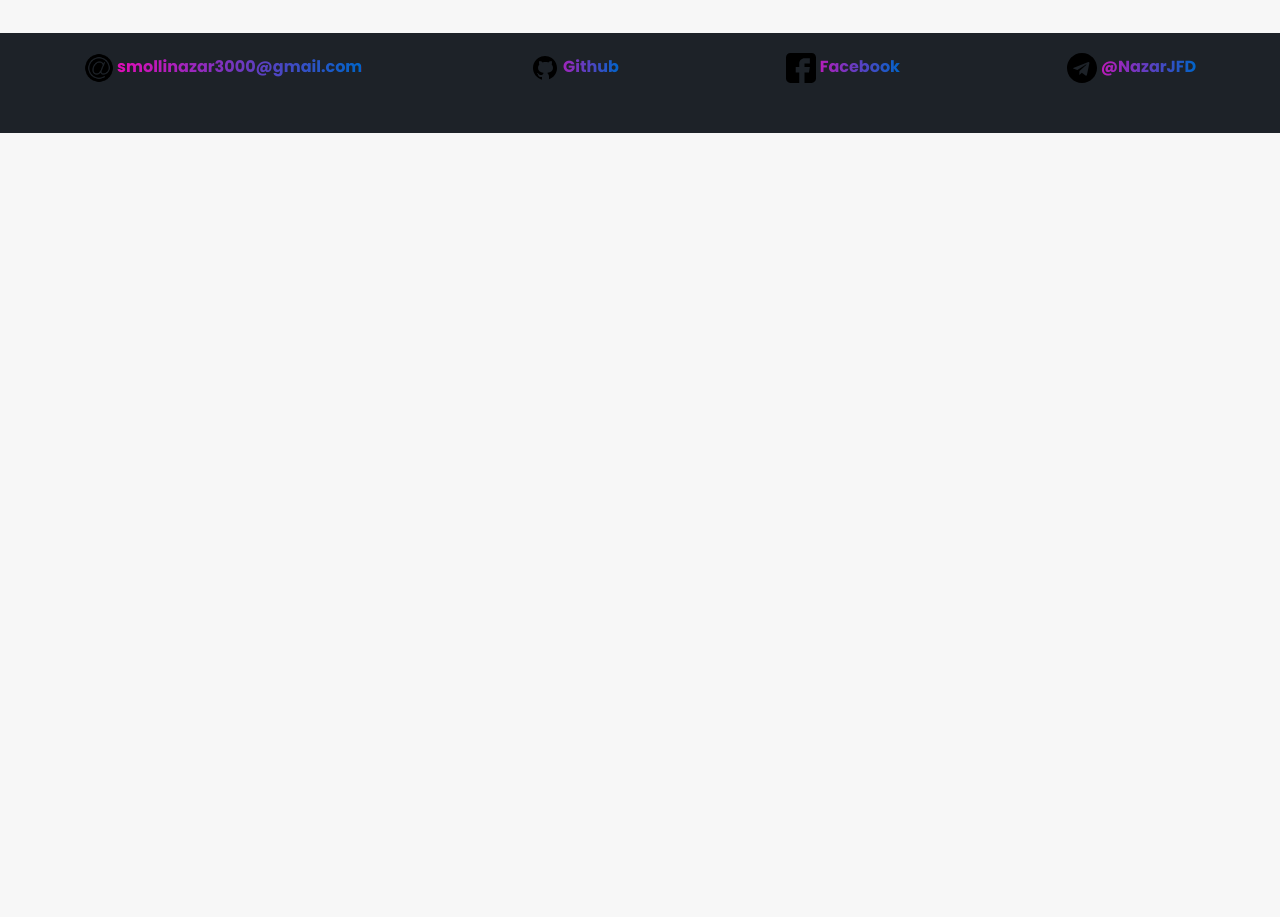
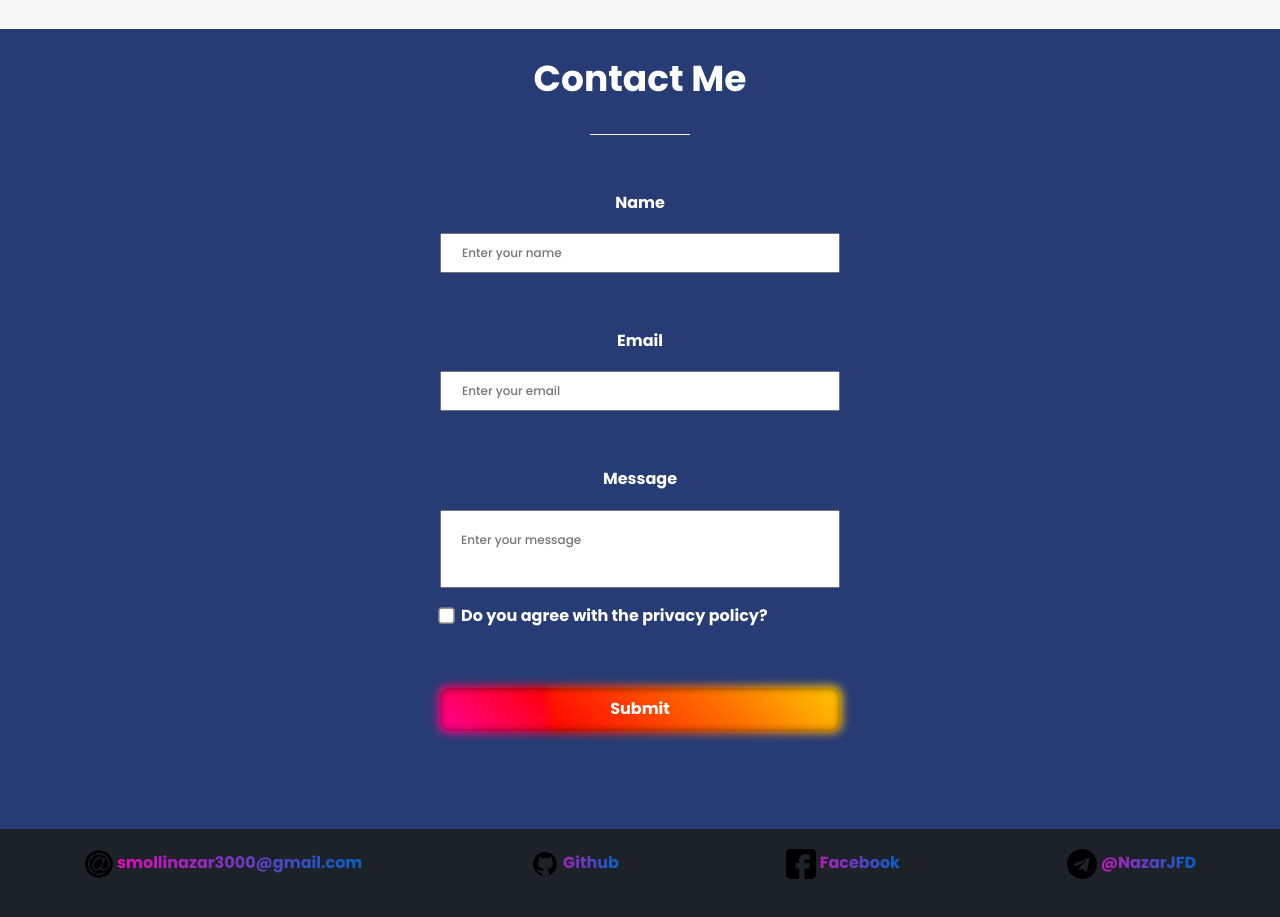
Before and after one commit to SmoliiNazar/Portfolio, a React (Create React App) app: page / in a window 1280 px wide. Shown: the part 3500-4417 px from the top of the page. Before the commit the page ends 3633 px from the top, so only its background shows below. Built offline with nearby package versions, Linux system fonts and the light colour scheme.

Commit message:
Added a test form that doesn't workcorrectly now!

```diff
--- a/package.json
+++ b/package.json
@@ -6,12 +6,14 @@
     "@testing-library/jest-dom": "^5.16.4",
     "@testing-library/react": "^13.3.0",
     "@testing-library/user-event": "^13.5.0",
+    "formik": "^2.2.9",
     "react": "^18.2.0",
     "react-dom": "^18.2.0",
     "react-scripts": "5.0.1",
     "react-scroll": "^1.8.7",
     "sass": "^1.53.0",
-    "web-vitals": "^2.1.4"
+    "web-vitals": "^2.1.4",
+    "yup": "^0.32.11"
   },
   "scripts": {
     "start": "react-scripts start",
--- a/src/Components/App/App.js
+++ b/src/Components/App/App.js
@@ -6,7 +6,7 @@ import Promo from '../Promo/Promo';
 import About from '../About/About';
 import Skills from '../Skills/Skills';
 import Portfolio from '../Portfolio/Portfolio';
-
+import ContactMe from '../Contact/ContactMe';
 import './footer.scss';
 
 function App() {
@@ -57,6 +57,7 @@ function App() {
             <About/>
             <Skills myRatings={myRatings} mySkills={mySkills}/>
             <Portfolio data={data}/>
+            <ContactMe/>
             <footer id='footer' className='footer'>
                 <div className="footer__wrapper-links">
 
--- a/src/Components/App/footer.scss
+++ b/src/Components/App/footer.scss
@@ -3,7 +3,6 @@
 @import '../style/title.scss';
 
 .footer {
-    margin-top: 60px;
     width: 100%;
     height: 100px;
     background-color: #1D2228;
--- /dev/null
+++ b/src/Components/Contact/ContactMe.jsx
@@ -0,0 +1,90 @@
+import { useFormik } from "formik";
+import { basicSchema } from "../../schemas";
+
+import './contacMe.scss';
+
+const onSubmit = async (values, actions) => {
+    console.log(values);
+    console.log(actions);
+    await new Promise((resolve) => setTimeout(resolve, 1000))
+    actions.resetForm()
+};
+
+const BasicForm = () => {
+    const {values, errors, touched, isSubmitting, handleChange, handleSubmit}
+     = useFormik ({
+        initialValues: {
+            email: '',
+            name: '',
+            message: '',
+            terms: false
+        },
+        validationSchema: basicSchema,
+        onSubmit,
+     });
+
+     console.log(errors);
+
+    return (
+        <div className="form">
+            <div className="title title_fz36 form-title">Contact Me</div>
+            <div style={{'backgroundColor': '#f5f6fa', 'width': '100px', 'height': '1px'}} className="divider form-divider"></div>
+            <form onSubmit={handleSubmit} autoComplete="off">
+
+                <label className="form-label" htmlFor="name">Name</label>
+                <input
+                    value={values.name}
+                    onChange={handleChange}
+                    id='name'
+                    placeholder="Enter your name"
+                    className={errors.name && touched.name? "input-error form-input" : "form-input"}
+                />
+                {errors.name && touched.name && (
+                    <p className="error">{errors.name}</p>
+                )}
+
+                <label className="form-label" htmlFor="email">Email</label>
+                <input
+                    value={values.email}
+                    onChange={handleChange}
+                    id='email'
+                    placeholder="Enter your email"
+                    className={errors.email && touched.email? "input-error form-input" : "form-input"}
+                />
+                {errors.email && touched.email && (
+                    <p className="error">{errors.email}</p>
+                )}
+
+
+
+                <label className="form-label" htmlFor="message">Message</label>
+                <textarea
+                    value={values.message}
+                    onChange={handleChange}
+                    id='message'
+                    placeholder="Enter your message"
+                    className={errors.message && touched.message? "input-error form-textarea" : "form-textarea"}
+                />
+                {errors.message && touched.message && (
+                    <p className="error">{errors.message}</p>
+                )}
+                <label className='checkbox'>
+                <input
+                    type='checkbox'
+                    value={values.terms}
+                    onChange={handleChange}
+                    id='terms'
+                    className={errors.message && touched.message? "input-error" : ""}
+                />
+                    Do you agree with the privacy policy?
+                </label>
+                {errors.terms && touched.terms && (
+                    <p className="error">{errors.terms}</p>
+                )}
+                <button disabled={isSubmitting} className="button-85 form-btn" type="submit">Submit</button>
+            </form>
+        </div>
+    );
+};
+
+export default BasicForm;
--- /dev/null
+++ b/src/Components/Contact/contacMe.scss
@@ -0,0 +1,168 @@
+.form {
+  margin-top: 60px;
+  width: 100%;
+  height: 100vh;
+  background-color: #273c75;
+  &-title {
+    padding-top: 20px;
+    text-align: center;
+    color: white;
+  }
+  &-label {
+    padding-top: 40px;
+    padding-bottom: 15px;
+    text-align: center;
+    color: white;
+  }
+  &-btn {
+    margin-top: 60px;
+  }
+  &-input {
+    position: relative;
+    width: 100%;
+    height: 40px;
+    padding: 0 20px;
+    font-size: 12px;
+  }
+  &-textarea {
+    display: grid;
+    position: relative;
+    grid-column: 1 / 3;
+    width: 100%;
+    height: 100%;
+    resize: none;
+    padding: 20px;
+    font-size: 12px;
+  }
+}
+
+.error {
+  color: #fc8181;
+  font-size: 0.75rem;
+  text-align: left;
+  margin-top: 0.25rem;
+}
+
+.checkbox {
+  display: flex;
+  justify-content: flex-start;
+  align-items: center;
+  margin-top: 1rem;
+  color: white;
+}
+
+nav {
+  display: flex;
+  justify-content: center;
+  align-items: center;
+  margin-bottom: 2rem;
+}
+nav h3 {
+  margin: 1rem;
+  cursor: pointer;
+  color: #718096;
+}
+nav h3:hover {
+  color: white;
+}
+
+form {
+  width: 95%;
+  max-width: 400px;
+  margin: 0 auto;
+}
+
+form label {
+  font-size: 1rem;
+  font-weight: bold;
+  display: block;
+  text-align: left;
+  margin: 1rem 0 0.2rem;
+}
+
+input:focus,
+select:focus {
+  border-color: #4299e1;
+}
+
+input[type="checkbox"] {
+  width: fit-content;
+  margin-right: 0.5rem;
+  transform: scale(1.25);
+}
+
+button {
+  display: block;
+  border: none;
+  border-radius: 3px;
+  width: 100%;
+  font-size: 1rem;
+  font-weight: bold;
+  cursor: pointer;
+}
+button:disabled {
+  opacity: 0.35;
+}
+
+input.input-error,
+select.input-error {
+border-color: #fc8181;
+}
+
+
+
+
+.button-85 {
+padding: 0.6em 2em;
+border: none;
+outline: none;
+color: rgb(255, 255, 255);
+background: #111;
+cursor: pointer;
+position: relative;
+z-index: 0;
+border-radius: 10px;
+user-select: none;
+-webkit-user-select: none;
+touch-action: manipulation;
+}
+
+.button-85:before {
+content: "";
+background: linear-gradient(
+  45deg,
+  #ff0000,
+  #ff7300,
+  #fffb00,
+  #48ff00,
+  #00ffd5,
+  #002bff,
+  #7a00ff,
+  #ff00c8,
+  #ff0000
+);
+position: absolute;
+top: -2px;
+left: -2px;
+background-size: 400%;
+z-index: -1;
+filter: blur(5px);
+-webkit-filter: blur(5px);
+width: calc(100% + 4px);
+height: calc(100% + 4px);
+animation: glowing-button-85 20s linear infinite;
+transition: opacity 0.3s ease-in-out;
+border-radius: 10px;
+}
+
+@keyframes glowing-button-85 {
+0% {
+  background-position: 0 0;
+}
+50% {
+  background-position: 400% 0;
+}
+100% {
+  background-position: 0 0;
+}
+}
--- a/src/Components/style/styles.scss
+++ b/src/Components/style/styles.scss
@@ -20,7 +20,7 @@ body {
 
 .divider {
     width: 60px;
-    height: 3px;
+    height: 1px;
     background-color: $main-color;
     margin: 25px auto 0 auto;
 }
--- /dev/null
+++ b/src/schemas/index.js
@@ -0,0 +1,22 @@
+import * as yup from 'yup';
+
+const nameRules = /[a-zA-Z]/;
+
+export const basicSchema = yup.object().shape({
+    email: yup
+            .string()
+            .email("Please enter a valid email")
+            .required("This is required field"),
+    name: yup
+            .string()
+            .matches(nameRules, {message: 'Please enter your name in english!'})
+            .min(2, ("at least 2 characters"))
+            .required("This is required field"),
+    message: yup
+            .string()
+            .min(10, ("at least 10 characters"))
+            .required("This is required field"),
+    terms: yup
+            .boolean()
+            .oneOf([true], "You must accept the pricing policy terms and conditions")
+})
```
Also changed, not shown: 1 other file (tests, documents, lock files or other folders).
